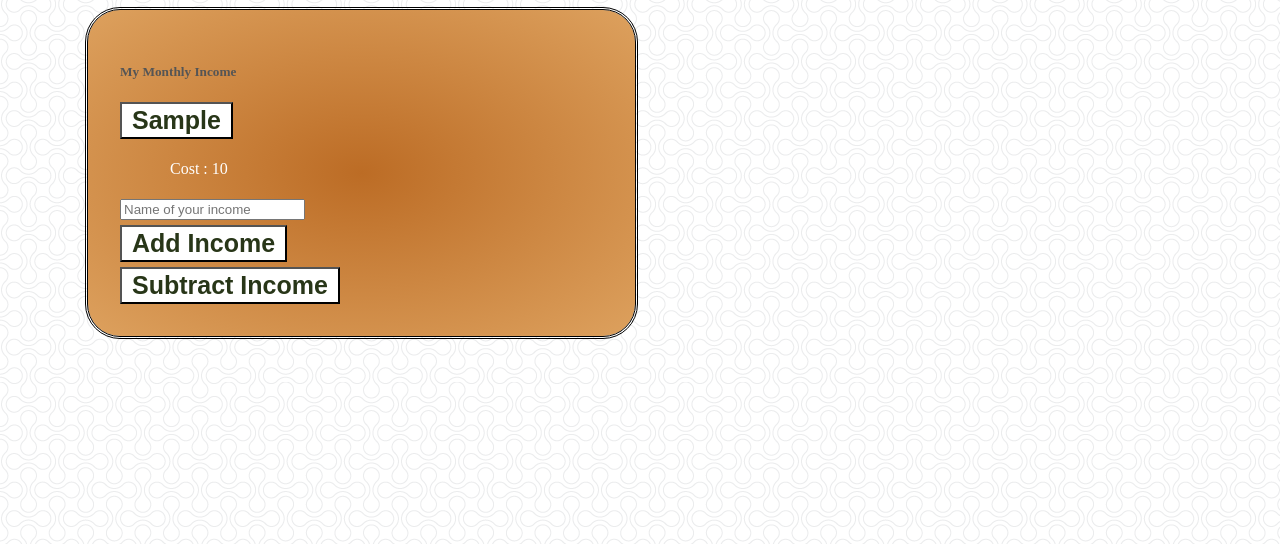
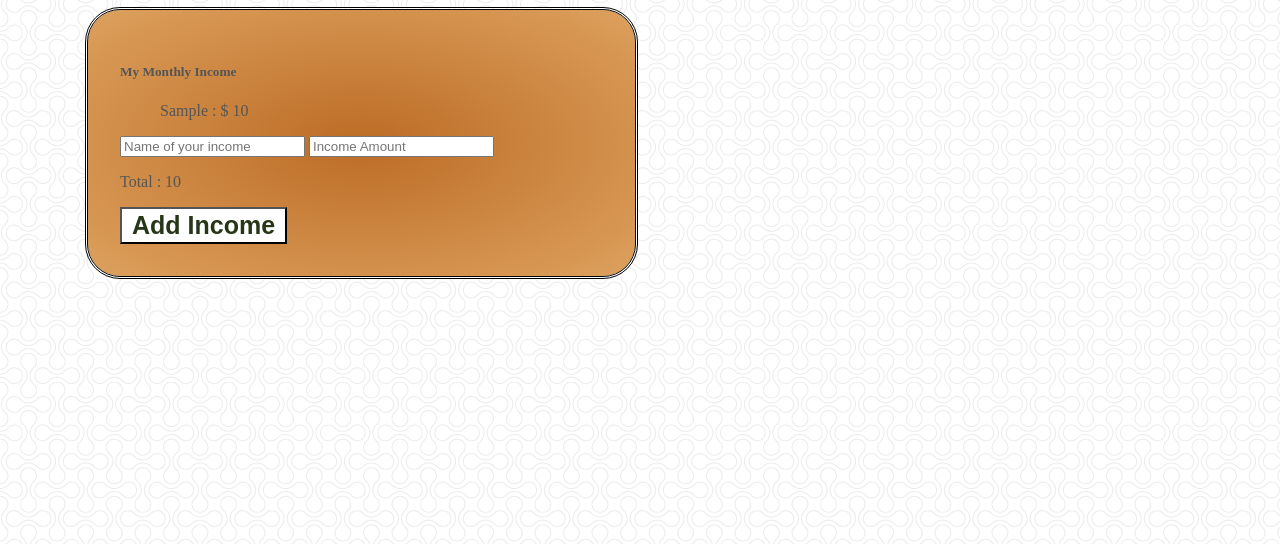
Before and after one commit to EvanMohammed/MoneyTrend, a Node server app: page /income in a window 1280 px wide. Shown: the part 18-562 px from the top of the page. Run offline with Node 20, Linux system fonts and the light colour scheme; a user stored in the database is signed in; tables that the repository leaves empty hold one stand-in row (values such as "Sample post"); some libraries are stand-ins or nearby versions.

Commit message:
IncomePageandHomePageCompleted

```diff
--- a/public/js/incomeHandlebar.js
+++ b/public/js/incomeHandlebar.js
@@ -5,24 +5,45 @@ function createNode(element) {
 function append(parent, el) {
   return parent.appendChild(el);
 }
+
 const incomeHandlebarUl = document.querySelector('.incomes');
 fetch('/api/income').then((response) => response.json()).then((data) => {
   const incomes = data[0].Incomes;
   incomes.forEach((income) => {
-    const p = createNode('p');
+    const p = createNode('ul');
     for (let i = 0; i < incomes.length; i += 1) {
-      p.innerHTML = `<p><a href="#"> <div class="dropdown">
-            <button class="btn btn-primary dropdown-toggle" type="button" data-toggle="dropdown">${income.incomeSource}
-            <span class="caret"></span></button>
-            <ul class="dropdown-menu">
-            <li> Cost :  ${income.total} </li>
-      </ul>
-      </div></a></p>`;
+      p.innerHTML = `${income.incomeSource} : $ ${income.total} `;
       append(incomeHandlebarUl, p);
     }
   });
+}).catch((err) => err);
 
-  $('.dropdown-toggle').on('click touchstart', () => {
-    $('.dropdown-menu').toggleClass('dropdown-menu-open');
-  });
-}).catch((err) => err);
+const totalIncome = document.querySelector('#incomeSum');
+fetch('/api/income/total').then((response) => response.json()).then((data) => {
+  const sumIncome = data[0].total;
+  const displayIncomeSum = createNode('p');
+  displayIncomeSum.innerHTML = `Total : ${sumIncome}`;
+  totalIncome.appendChild(displayIncomeSum);
+}).catch((err) => {
+  throw err;
+});
+
+// Posting to API the Income and Income Source the User enters
+document.querySelector('#addIncome').addEventListener('click', (event) => {
+  const addedIncomeName = document.querySelector('#incomeName').value.trim();
+  const addedIncomeAmount = document.querySelector('#incomeAmount').value.trim();
+  event.preventDefault();
+  const data = {
+    incomeSource: addedIncomeName,
+    total: addedIncomeAmount,
+  };
+  fetch('/api/income', {
+    method: 'POST',
+    credentials: 'same-origin',
+    headers: {
+      'Content-Type': 'application/json',
+
+    },
+    body: JSON.stringify(data),
+  }).then(() => window.location.reload()).catch((error) => error);
+});
--- a/views/income.handlebars
+++ b/views/income.handlebars
@@ -5,11 +5,13 @@
         <div class="card-footer">
 
             <div class="input-group">
-                <input type="text" class="form-control" id="incomeForm" placeholder="Name of your income"
+                <input type="text" class="form-control" id="incomeName" placeholder="Name of your income"
+                    aria-label="Recipient's username with two button addons" aria-describedby="button-addon4">
+                <input type="number" step="0.01" class="form-control" id="incomeAmount" placeholder="Income Amount"
                     aria-label="Recipient's username with two button addons" aria-describedby="button-addon4">
                 <div class="input-group-append" id="button-addon4">
-                    <button class="btn btn-outline-secondary" type="button">Add Income</button>
-                    <button class="btn btn-outline-secondary" type="button">Subtract Income</button>
+                    <p id="incomeSum"></p>
+                    <button class="btn btn-outline-secondary" id="addIncome" type="button">Add Income</button>
                 </div>
             </div>
         </div>
```
